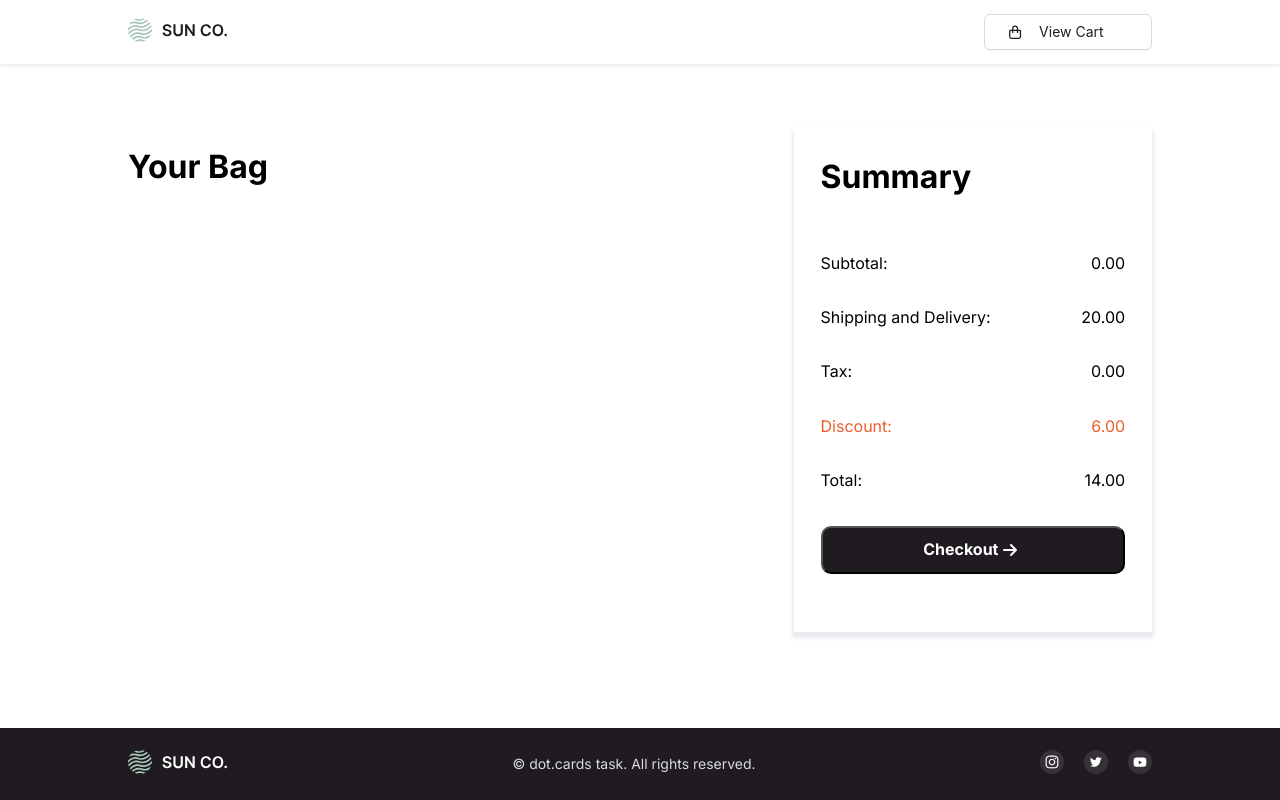
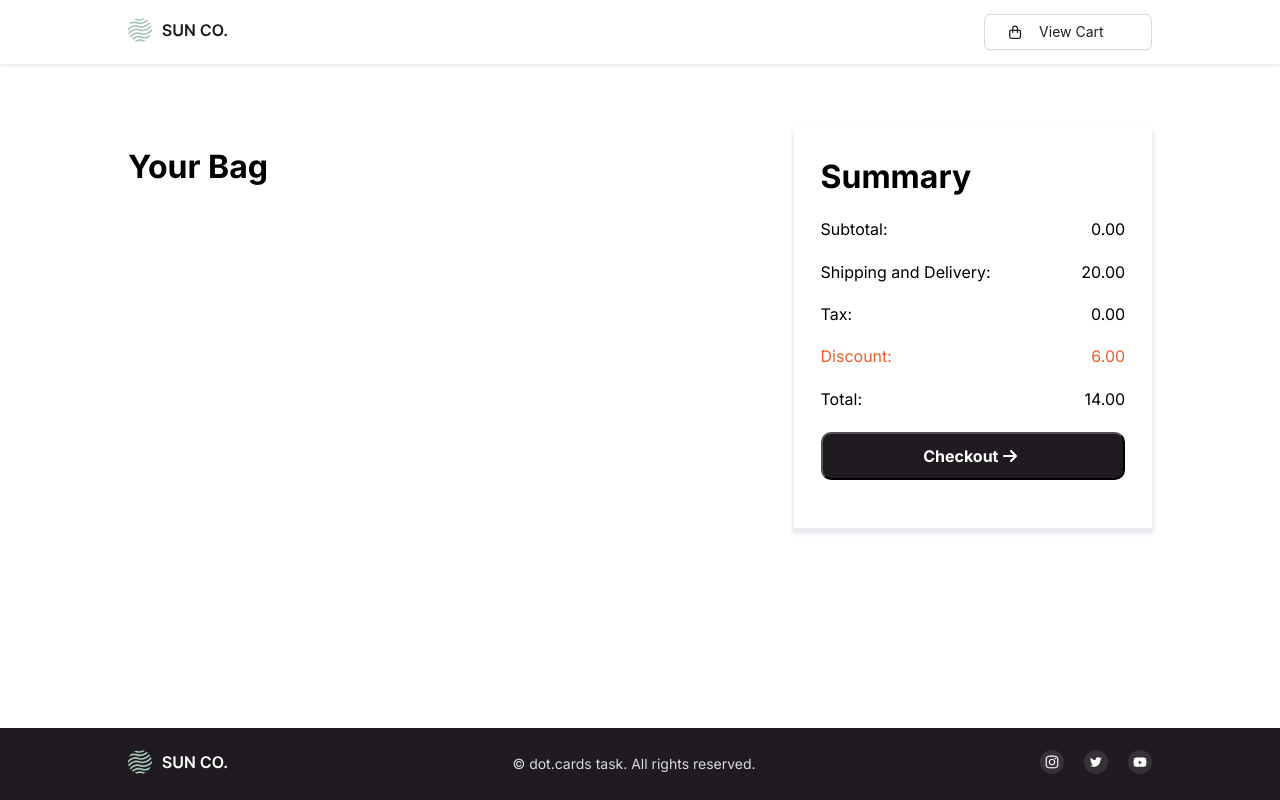
Before and after one commit to davisstacked/ecommerce-frontend, a Next.js app: page /view-cart in a window 1280 px wide. Built offline with nearby package versions, Linux system fonts and the light colour scheme.

Commit message:
improved summary page styling

```diff
--- a/src/app/view-cart/ShoppingCart.module.scss
+++ b/src/app/view-cart/ShoppingCart.module.scss
@@ -7,8 +7,14 @@
   padding: 4rem 0 6rem 0;
   width: 80%;
 
+  @media screen and (max-width: $breakpoint-medium) {
+    width: 90%;
+  }
+
   @media screen and (max-width: $breakpoint-small) {
     flex-direction: column-reverse;
+    width: 80%;
+    padding: 2rem 0 2rem 0;
   }
 
   .yourBag {
@@ -21,13 +27,17 @@
   .summaryContainer {
     box-shadow: 0 4px 4px 2px #{$line-light-grey};
     width: 35%;
+    max-height: 50vh;
     padding: 10px;
     display: flex;
     flex-direction: column;
     justify-content: space;
     align-items: center;
+
     @media screen and (max-width: $breakpoint-small) {
       width: 100%;
+      line-height: 2;
+      padding: 0;
     }
   }
 
@@ -41,6 +51,10 @@
     .summaryItem {
       display: flex;
       justify-content: space-between;
+
+      h1 {
+        margin-bottom: 0;
+      }
     }
 
     .orange {
```
